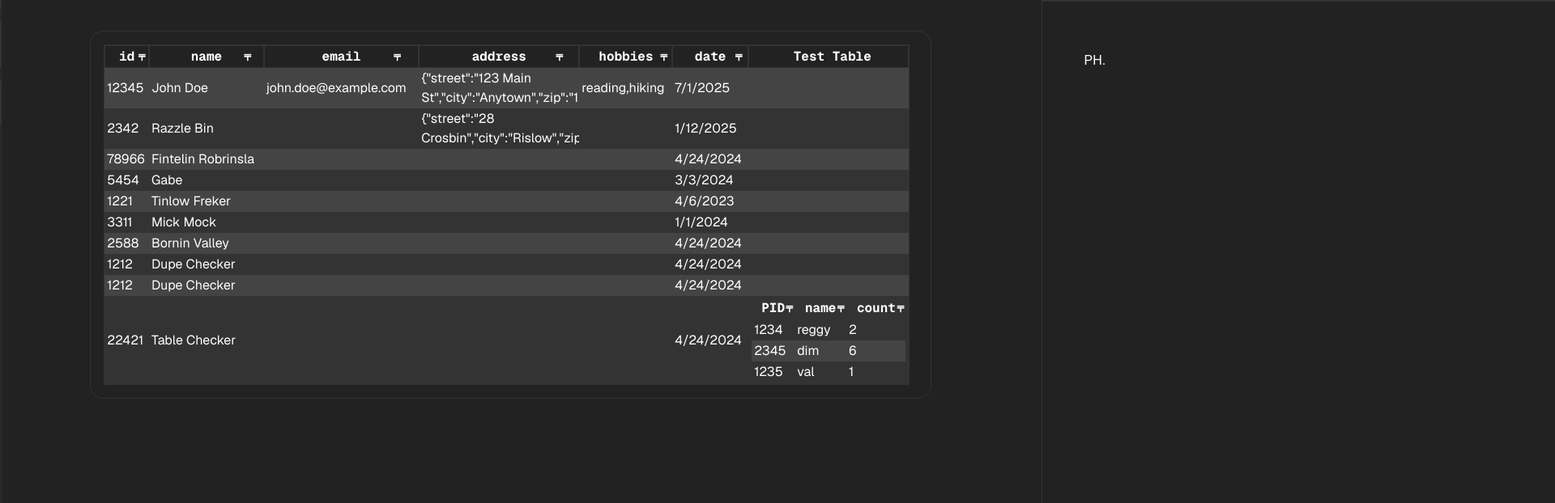
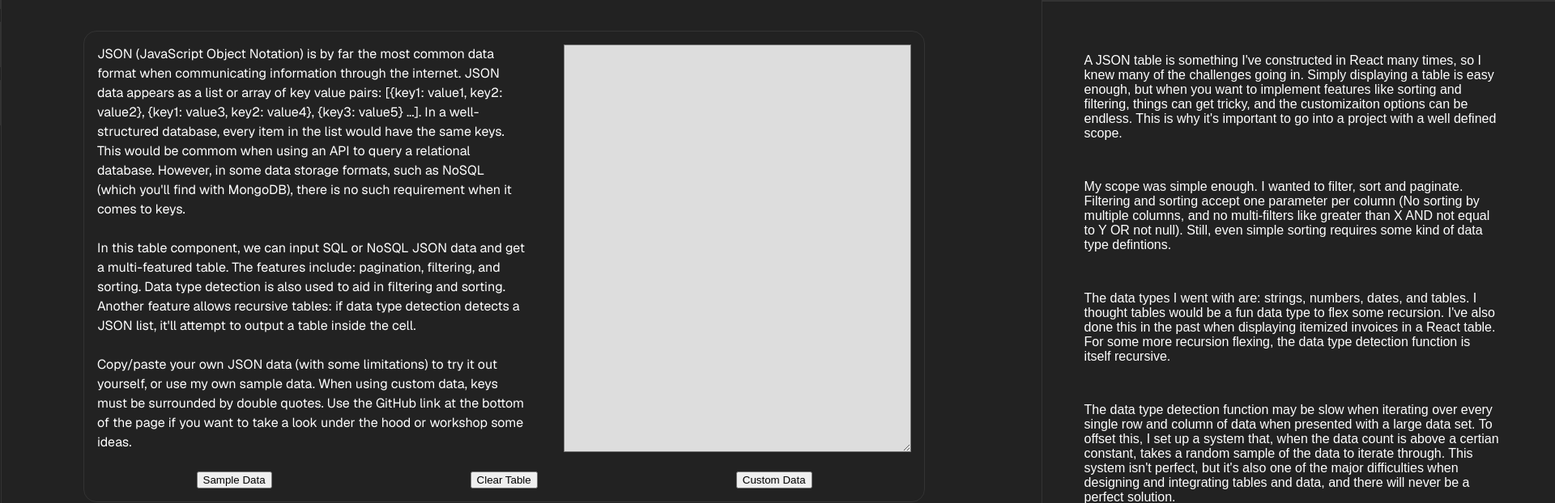
Before and after one commit to bee-lee-law/beeleelaw, a Next.js app: page /jsonTable in a window 1280 px wide. Shown: the part 134-756 px from the top of the page at 81% size, 1920 px wide, since content can reach past the window. Built offline with nearby package versions, Linux system fonts and the light colour scheme.

Commit message:
finished devnotes and working display on mobile

```diff
--- a/app/components/ui/AdvTable.js
+++ b/app/components/ui/AdvTable.js
@@ -2,94 +2,6 @@
 import styles from "/app/page.module.css"
 import { useState, useEffect } from 'react';
 import Card from "./Card";
-
-const testTable = [
-    {
-        "PID": 1234,
-        "name": "reggy",
-        "count": 2
-    },
-    {
-        "PID": 2345,
-        "name": "dim",
-        "count": 6
-    },
-    {
-        "PID": 1235,
-        "name": "val",
-        "count": 1
-    }
-]
-
-const sampleData = [
-	{
-		  "id": 12345,
-		  "name": "John Doe",
-		  "email": "john.doe@example.com",
-		  "address": {
-			"street": "123 Main St",
-			"city": "Anytown",
-			"zip": "12345"
-		  },
-		  "hobbies": ["reading", "hiking"],
-		  "date": "7/1/2025"
-	},
-	{
-		  "id": 2342,
-		  "name": "Razzle Bin",
-		  "address": {
-			"street": "28 Crosbin",
-			"city": "Rislow",
-			"zip": "42442",
-			"state": "MI"
-		  },
-		  "date": "1/12/2025"
-	},
-	{
-		  "id": 78966,
-		  "name": "Fintelin Robrinsla",
-		  "date": "4/24/2024"
-	},
-	{
-		  "id": 5454,
-		  "name": "Gabe",
-		  "date": "3/3/2024"
-	},
-	{
-		  "id": 1221,
-		  "name": "Tinlow Freker",
-		  "date": "4/6/2023"
-	},
-	{
-		  "id": 3311,
-		  "name": "Mick Mock",
-		  "date": "1/1/2024"
-	},
-	{
-		  "id": 2588,
-		  "name": "Bornin Valley",
-		  "date": "4/24/2024"
-	},
-	{
-		  "id": 1212,
-		  "name": "Dupe Checker",
-		  "date": "4/24/2024"
-	},
-	{
-		  "id": 1212,
-		  "name": "Dupe Checker",
-		  "date": "4/24/2024"
-	},
-	{
-		  "id": 22421,
-		  "name": "Table Checker",
-		  "date": "4/24/2024",
-          "Test Table": testTable
-	}
-]
-
-
-//const sampleData = 'hi';
 
 /** AdvTable - A Table for JSON/NoSQL data. Scan data to determine column names and data types. Allow options for filtering(not yet), sorting(not yet), pagination(not yet)
  * @component
@@ -120,7 +32,6 @@ export default function AdvTable(props){
                 return Number(datum);
             }
             if(datum && type === 'string'){
-                console.log('tolower');
                 return String(datum).toLowerCase();
             }
             return datum ? datum : "";
@@ -204,9 +115,8 @@ function Table(props){
     // Output record range based on pagination options
         return {min: (page*pageSize)-pageSize, max: page*pageSize}
     }
-    console.log(pageRange(props.page, props.pageSize).min)
     return(
-        <table className='advTable' style={{border: '1px solid #333333', width: '99%'}} cellSpacing={0}>
+        <table className='advTable' style={{border: '1px solid #333333', width: '99%',}} cellSpacing={0}>
             <thead>
                 <tr>
                     {
--- a/app/components/ui/RightBar.js
+++ b/app/components/ui/RightBar.js
@@ -4,7 +4,7 @@ import { useState } from 'react';
 import Card from "./Card";
 
 const style = {
-    position: 'fixed',
+    position: 'absolute',
     zIndex: '10',
     right: '0',
     borderLeft: '1px solid',
--- a/app/globals.css
+++ b/app/globals.css
@@ -43,7 +43,7 @@ a {
   border: 1px solid var(--offblack);
   border-radius: 1em;
   padding: 1em;
-  overflow: hidden;
+  overflow-x: 'scroll';
   max-height: 500em;
   transition: max-height 0.3s ease-in-out;
 }
--- a/app/jsonTable/page.js
+++ b/app/jsonTable/page.js
@@ -5,15 +5,130 @@ import Wrapper from "../components/ui/Wrapper";
 import checkMobile from "../components/tools/checkMobile";
 import Card from "../components/ui/Card";
 import AdvTable from "../components/ui/AdvTable";
+import { useState, useEffect } from "react";
 
+const testTable = [
+    {
+        "PID": 1234,
+        "name": "reggy",
+        "count": 2
+    },
+    {
+        "PID": 2345,
+        "name": "dim",
+        "count": 6
+    },
+    {
+        "PID": 1235,
+        "name": "val",
+        "count": 1
+    }
+]
 
+const sampleData = [
+  {
+      "id": 12345,
+      "name": "John Doe",
+      "email": "john.doe@example.com",
+      "address": {
+      "street": "123 Main St",
+      "city": "Anytown",
+      "zip": "12345"
+      },
+      "hobbies": ["reading", "hiking"],
+      "date": "7/1/2025"
+  },
+  {
+      "id": 2342,
+      "name": "Razzle Bin",
+      "address": {
+      "street": "28 Crosbin",
+      "city": "Rislow",
+      "zip": "42442",
+      "state": "MI"
+      },
+      "date": "1/12/2025"
+  },
+  {
+      "id": 78966,
+      "name": "Fintelin Robrinsla",
+      "date": "4/24/2024"
+  },
+  {
+      "id": 5454,
+      "name": "Gabe",
+      "date": "3/3/2024"
+  },
+  {
+      "id": 1221,
+      "name": "Tinlow Freker",
+      "date": "4/6/2023"
+  },
+  {
+      "id": 3311,
+      "name": "Mick Mock",
+      "date": "1/1/2024"
+  },
+  {
+      "id": 2588,
+      "name": "Bornin Valley",
+      "date": "4/24/2024"
+  },
+  {
+      "id": 1212,
+      "name": "Dupe Checker",
+      "date": "4/24/2024"
+  },
+  {
+      "id": 1212,
+      "name": "Dupe Checker",
+      "date": "4/24/2024"
+  },
+  {
+      "id": 22421,
+      "name": "Table Checker",
+      "date": "4/24/2024",
+          "Test Table": testTable
+  }
+]
+
+const maxTextLength = 1000000;
 
 const pageTitle = "JSON Table";
 
 
 const pageDescription = [
   <>
-    PH.
+    A JSON table is something I've constructed in React many times, so I knew many of the challenges
+    going in. Simply displaying a table is easy enough, but when you want to implement features like
+    sorting and filtering, things can get tricky, and the customizaiton options can be endless. This is
+    why it's important to go into a project with a well defined scope.
+  </>,
+  <>
+    My scope was simple enough. I wanted to filter, sort and paginate. Filtering and sorting accept
+    one parameter per column (No sorting by multiple columns, and no multi-filters like greater than X
+    AND not equal to Y OR not null). Still, even simple sorting requires some kind of data type defintions.
+  </>,
+  <>
+    The data types I went with are: strings, numbers, dates, and tables. I thought tables would be
+    a fun data type to flex some recursion. I've also done this in the past when displaying itemized
+    invoices in a React table. For some more recursion flexing, the data type detection function is
+    itself recursive.
+  </>,
+  <>
+    The data type detection function may be slow when iterating over every single row and column of data
+    when presented with a large data set. To offset this, I set up a system that, when the data count
+    is above a certian constant, takes a random sample of the data to iterate through. This system isn't
+    perfect, but it's also one of the major difficulties when designing and integrating tables and data,
+    and there will never be a perfect solution.
+  </>,
+  <>
+    Will this table work for you? In some capacity, yes. But in my experience, there will always be
+    feature requests for further customization. For example, if you wanted to display invoice data,
+    you'd want dollar amounts to be represented with a symbol (such as "$"), and trailing zeroes. Imagine
+    the challenges this might present: you will definitely need to create a new "data type" (currency),
+    and you may need to supply the table with a predefined schema. Not a bad solution! But my scope
+    was to simply display any kind of JSON data into a basic table.
   </>,
 ]
 
@@ -21,13 +136,128 @@ const pageDescription = [
 
 export default function Home() {
   var isMobile = checkMobile();
+  const [data, setData] = useState();
+  const [text, setText] = useState();
+  const [error, setError] = useState();
+  const [toRoll, setToRoll] = useState(false);
+  const body1 = `JSON (JavaScript Object Notation) is by far the most common data format when communicating
+                information through the internet. JSON data appears as a list or array of key value pairs:
+                [{key1: value1, key2: value2}, {key1: value3, key2: value4}, {key3: value5} ...]. In a
+                well-structured database, every item in the list would have the same keys. This would be
+                commom when using an API to query a relational database. However, in some data storage
+                formats, such as NoSQL (which you'll find with MongoDB), there is no such requirement
+                when it comes to keys.`;
+  const body2 = `In this table component, we can input SQL or NoSQL JSON data and get a multi-featured
+                table. The features include: pagination, filtering, and sorting. Data type detection is also
+                used to aid in filtering and sorting. Another feature allows recursive tables: if data type
+                detection detects a JSON list, it'll attempt to output a table inside the cell.`;
+  const body3 = `Copy/paste your own JSON data (with some limitations) to try it out yourself, or use my own
+                sample data. When using custom data, keys must be surrounded by double quotes. Use the GitHub link at the bottom of the page if you want to take a look under
+                the hood or workshop some ideas.`;
+  const handleTextChange = (e) => {
+    setText(e.target.value);
+    if(error){setError(null);}
+  }
+
+  const handleSample = (e) => {
+    e.preventDefault();
+    setData([]);
+    setToRoll("sample")
+  }
+  const defaultData = () => {
+    setData(sampleData);
+    setError(null);
+  }
+
+  const handleClear = (e) => {
+    e.preventDefault();
+    setData([]);
+    setToRoll("clear");
+  }
+  const clearData = () => {
+    setData([]);
+    setError(null);
+  }
+
+  const handleCustom = (e) => {
+    e.preventDefault();
+    setData([]);
+    setToRoll("custom");
+  }
+  const customData = () => {
+    let d = [];
+    if(text.length > maxTextLength){
+      setError(`Custom text over character limit (${maxTextLength})`)
+      return;
+    }
+    try{
+      d = JSON.parse(text);
+    }catch(e){
+      setError("Invalid JSON");
+      return;
+    }
+    setData(d);
+    setError(null);
+  }
+  useEffect( () => {
+      if(toRoll == "custom"){
+        customData();
+      }
+      else if(toRoll == "sample"){
+        defaultData();
+      }
+      else if(toRoll == "clear"){
+        clearData();
+      }
+      setToRoll(false);
+  }, [toRoll]);
   return (
     <Wrapper isMobile={isMobile} pageTitle={pageTitle} pageDescription={pageDescription}>
       <main className={styles.main}>
-        <Card style={{width: '80vw', overflow: 'visible'}}>
-            <AdvTable pagination={true} />
+        <Card style={{width: '80vw'}}>
+            <div className={isMobile ? styles.innerCardMobile : styles.innerCardDeskop}>
+                <span className={isMobile ? styles.cardContentMobile : styles.cardContentDesktop}>
+                    <div>{body1}</div>
+                    <br/>
+                    <div>{body2}</div>
+                    <br/>
+                    <div>{body3}</div>
+                </span>
+                <textarea onChange={handleTextChange} value={text} style={{width: '80%', height: 'auto', background: '#dddddd'}} />
+            </div>
+            <br/>
+            <div style={{display: 'flex', flexFlow: 'row', justifyContent: 'space-around'}}>
+              <button onClick={handleSample}>Sample Data</button>
+              <button onClick={handleClear}>Clear Table</button>
+              <button onClick={handleCustom}>Custom Data</button>
+            </div>
+            {
+              error ?
+              <ErrorMessage message={error} />
+              :
+              <></>
+            }
         </Card>
+        {data && data.length > 0 ?
+          <TableCard data={data} isMobile={isMobile} />
+          :
+          <></>
+        }
       </main>
     </Wrapper>
   );
 }
+
+function TableCard(props){
+  return(
+    <Card style={{width: '80vw', height: 'auto', overflow: 'visible', overflowX: props.isMobile ? 'scroll' : ''}}>
+        <AdvTable data={props.data} pagination={true} />
+    </Card>
+  )
+}
+
+function ErrorMessage(props){
+  return(
+    <div style={{textAlign: 'center', color: 'red'}}>{props.message}</div>
+  )
+}
--- a/app/page.module.css
+++ b/app/page.module.css
@@ -14,6 +14,7 @@
   padding: 80px;
   gap: 64px;
   font-family: var(--font-geist-sans);
+  margin-left: -1em;
 }
 
 .main {
```
